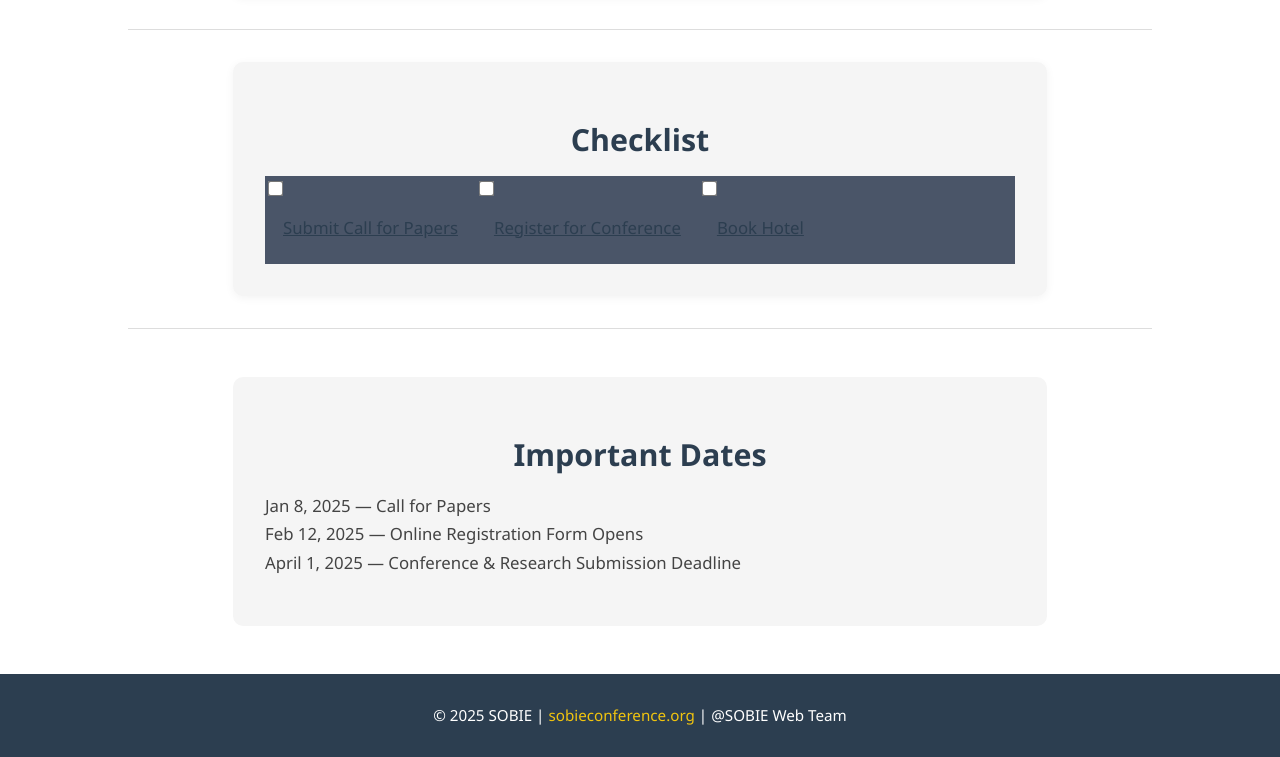
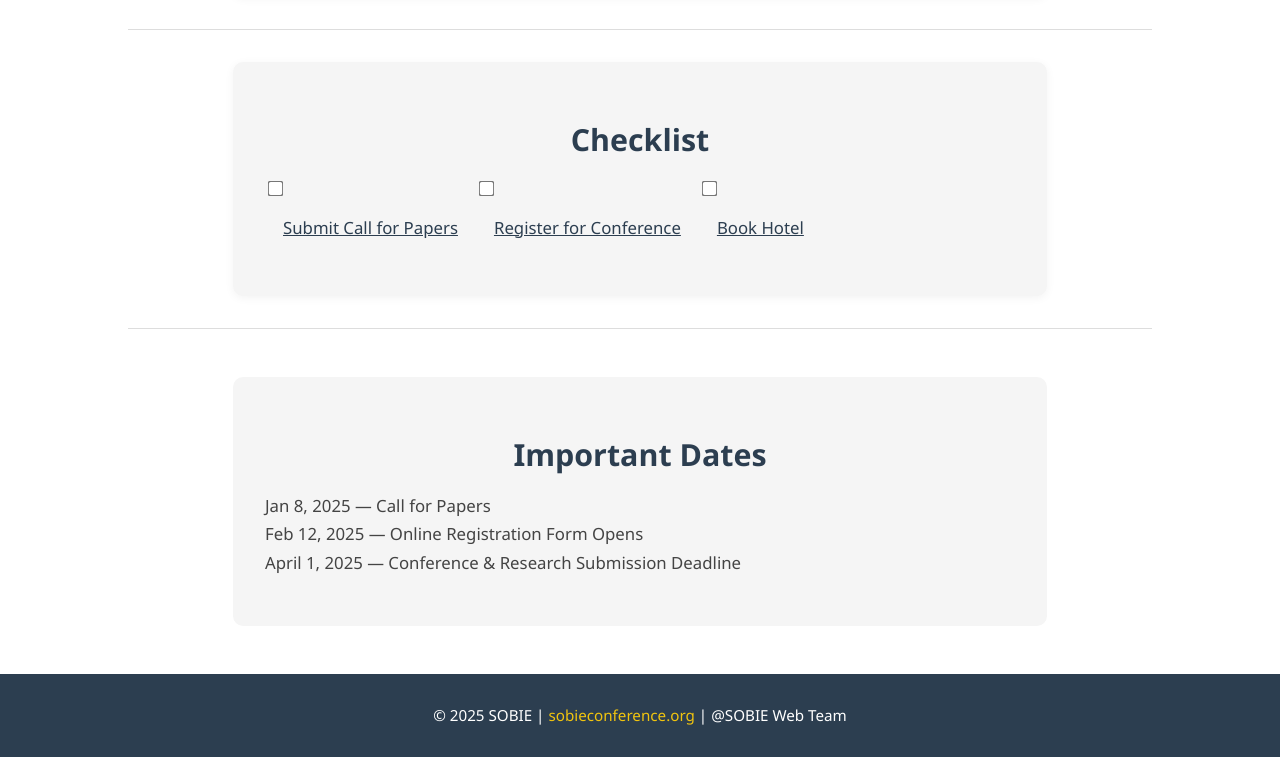
Before and after one commit to bdaniel3/dev-love-sobie, a plain HTML site: page projects.html in a window 1280 px wide. Shown: the part 1291-2048 px from the top of the page. Drawn offline with Linux system fonts and the light colour scheme.

Commit message:
Update style.css

```diff
--- a/styles/style.css
+++ b/styles/style.css
@@ -158,21 +158,7 @@ body {
 
 
 
-
-
-
-
-
-
-
-
-
-
-
-*/ allisons CSS code for home page */
-
-
-
+/* allisons CSS code for home page */
 
 
 
@@ -182,6 +168,7 @@ body {
   list-style-type: none;
   padding: 0;
   margin: 0;
+  background: none;
 }
 
 .sobie-list li {
```
